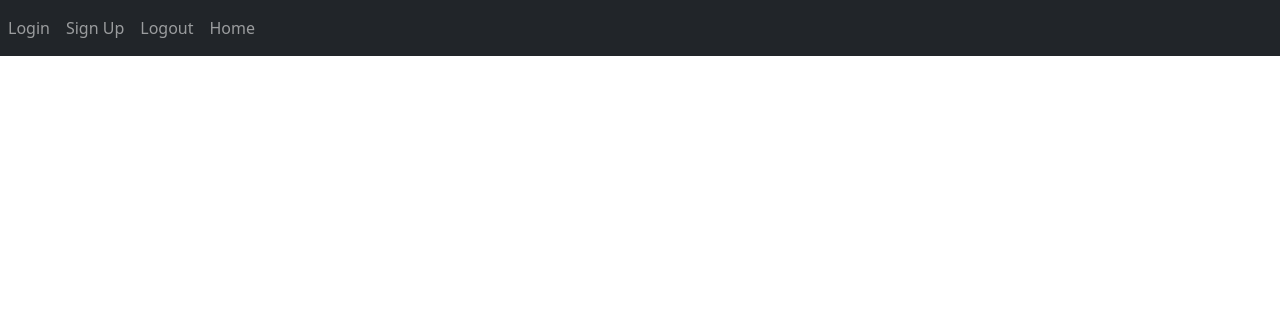
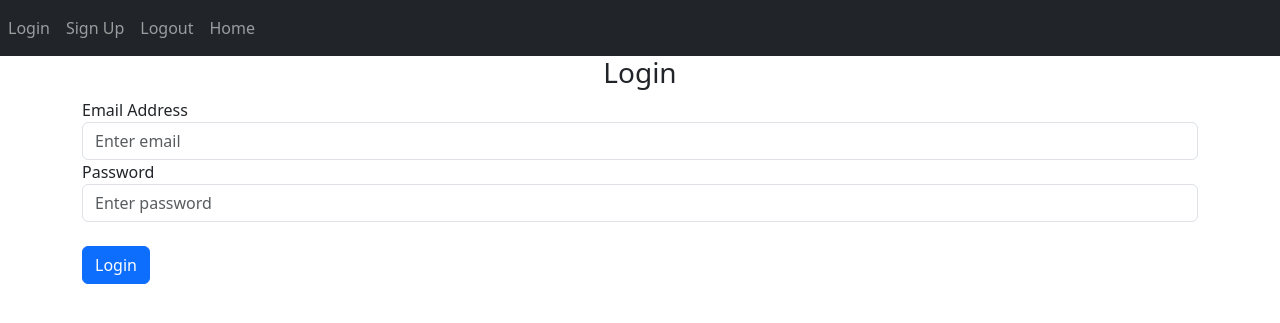
Before and after one commit to huseyinkaplann/Notes-App, a Flask app: page /login in a window 1280 px wide. Shown: the top 323 px of the page. Run offline with Flask 3, Linux system fonts and the light colour scheme; some libraries are stand-ins or nearby versions.

Commit message:
Update login.html

```diff
--- a/website/templates/login.html
+++ b/website/templates/login.html
@@ -1,6 +1,20 @@
 {% extends 'base.html' %}
+
 {% block title %}Login{% endblock %}
 
 {% block content %}
+  <form method="post">
+    <h3 align="center">Login</h3>
+    <div class="form-group">
+      <label for="email">Email Address</label>
+      <input type="email" class="form-control" id="email" name="email" placeholder="Enter email">
+    </div>
 
+    <div class="form-group">
+      <label for="password">Password</label>
+      <input type="password" class="form-control" id="password" name="password" placeholder="Enter password">
+    </div>
+    <br/>
+    <button type="submit" class="btn btn-primary">Login</button>
+  </form>
 {% endblock %}
```
